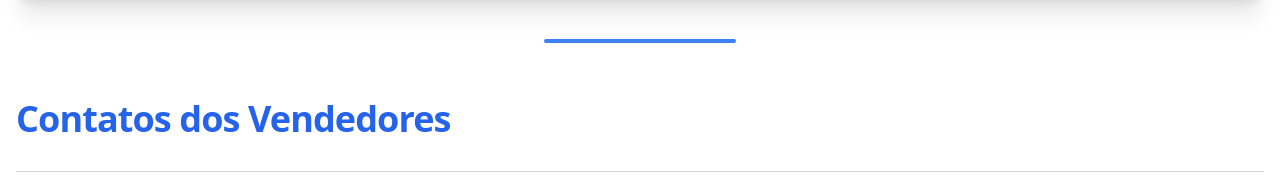
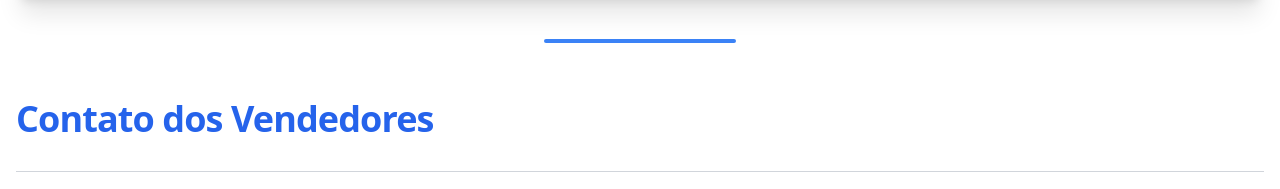
Before and after one commit to w-Caue/ListaDeCompras, a plain HTML site: page index.html in a window 1280 px wide. Shown: the part 1781-1970 px from the top of the page. Drawn offline with nearby package versions, Linux system fonts and the light colour scheme.

Commit message:
Update index.html

```diff
--- a/index.html
+++ b/index.html
@@ -215,7 +215,7 @@
             <div class="">
                 <h1
                     class="mb-4 text-4xl font-extrabold leading-none tracking-tight text-blue-600 md:text-4xl lg:text-4xl dark:text-gray-900">
-                    Contatos dos Vendedores</h1>
+                    Contato dos Vendedores</h1>
 
                 <hr class="h-px my-8 bg-gray-300 border-0">
             </div>
```
